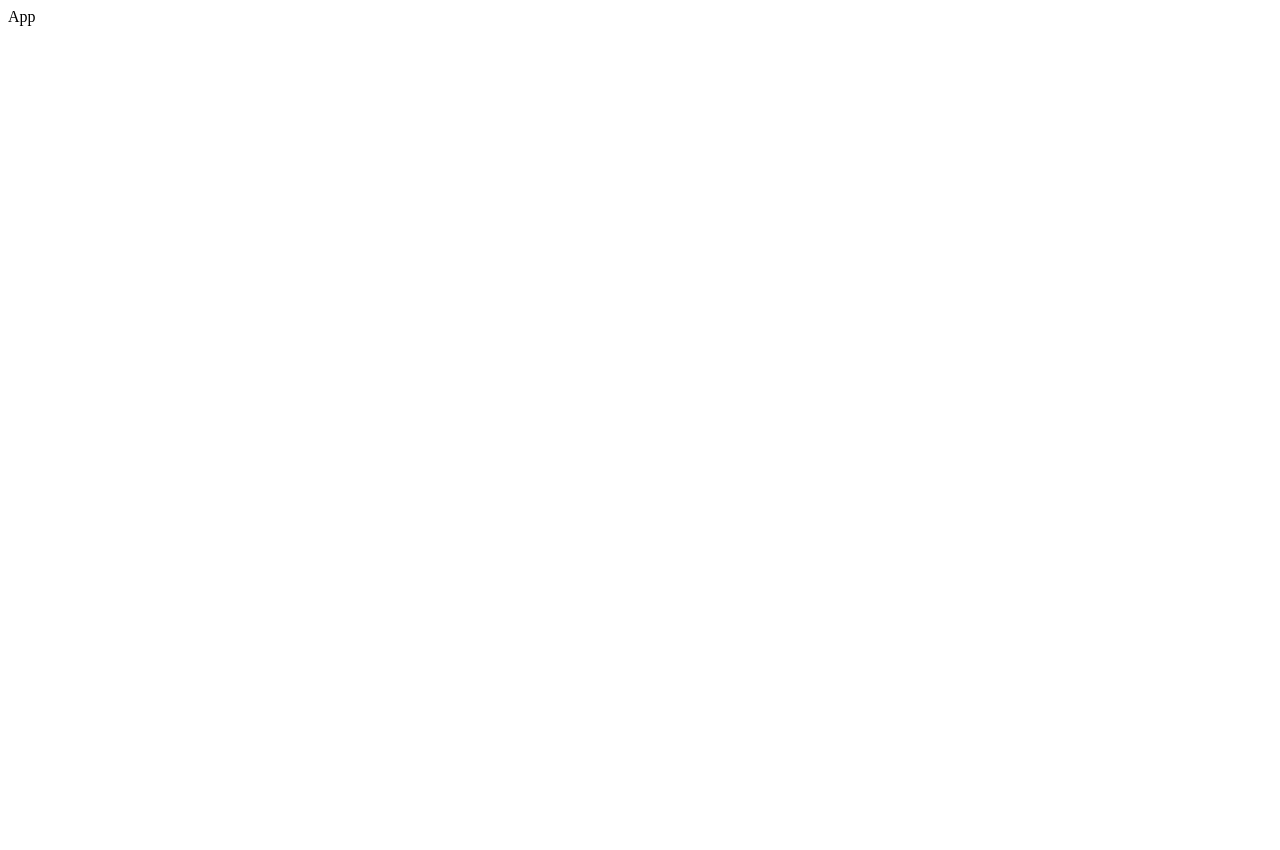
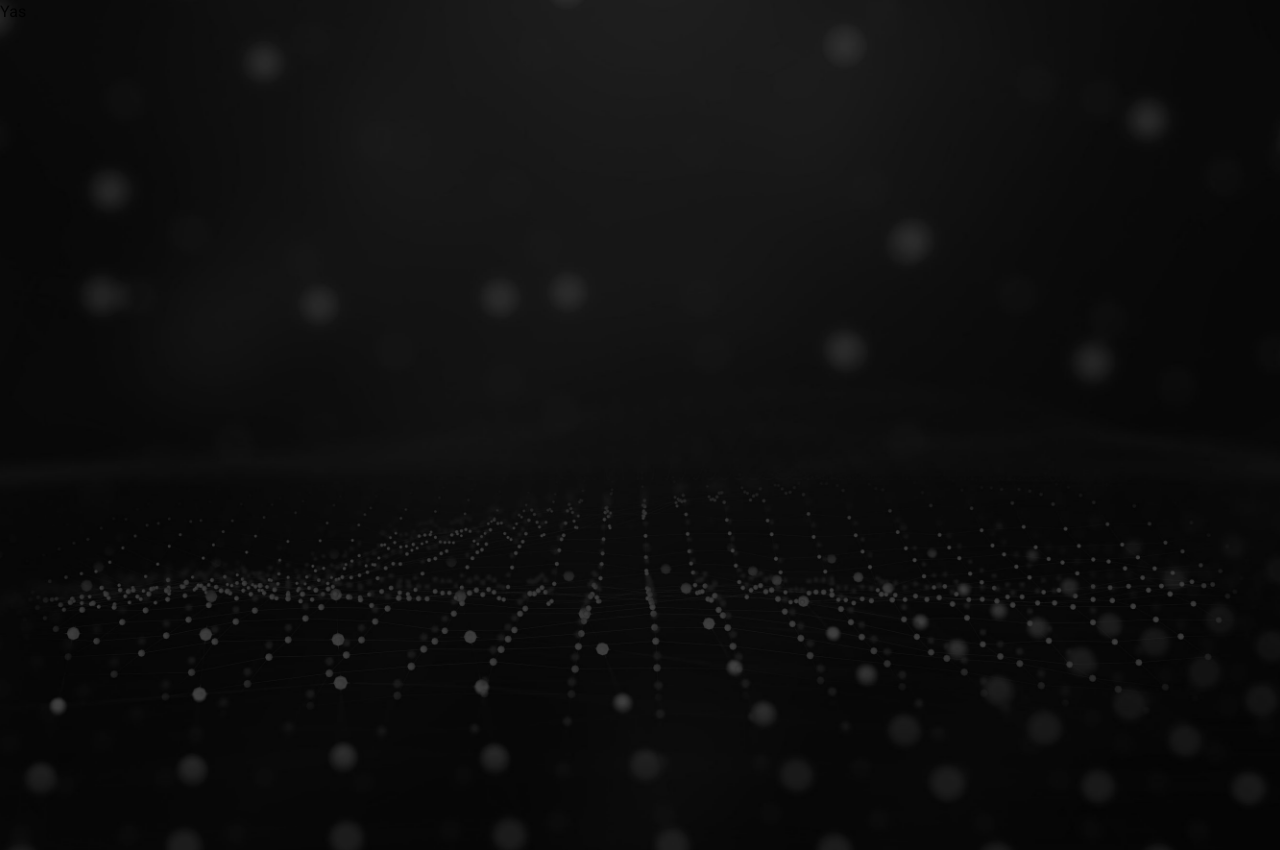
Before and after one commit to EgidijusPetrauskas/expense-tracker, a React (Create React App) app: page / in a window 1280 px wide. Before the commit the page ends 800 px from the top, so only its background shows below. Built offline with nearby package versions, Linux system fonts and the light colour scheme.

Commit message:
(feat): create basic home-page intro-section

```diff
--- a/src/app.tsx
+++ b/src/app.tsx
@@ -1,7 +1,8 @@
 import React from 'react';
+import HomePage from './pages/home-page/index';
 
 const App: React.FC = () => (
-  <div>App</div>
+  <HomePage />
 );
 
 export default App;
--- a/src/index.tsx
+++ b/src/index.tsx
@@ -1,9 +1,12 @@
 import React from 'react';
 import ReactDOM from 'react-dom';
+
+import { CssBaseline } from '@mui/material';
 import App from './app';
 
 ReactDOM.render(
   <React.StrictMode>
+    <CssBaseline />
     <App />
   </React.StrictMode>,
   document.getElementById('root'),
--- a/src/pages/home-page/index.tsx
+++ b/src/pages/home-page/index.tsx
@@ -1,7 +1,8 @@
 import React from 'react';
+import IntroSection from './sections/intro-section/index';
 
 const HomePage: React.FC = () => (
-  <div>HomePage</div>
+  <IntroSection />
 );
 
 export default HomePage;
--- /dev/null
+++ b/src/pages/home-page/sections/intro-section/index.tsx
@@ -0,0 +1,22 @@
+import React from 'react';
+
+import { Box } from '@mui/material';
+
+import Image from '../../images/intro-section-bg.jpg';
+
+const IntroSection: React.FC = () => (
+  <Box
+    component="main"
+    sx={{
+      width: 1,
+      height: 850,
+      backgroundImage: `url(${Image})`,
+      backgroundPosition: 'center',
+      backgroundSize: 'cover',
+    }}
+  >
+    <Box>Yas</Box>
+  </Box>
+);
+
+export default IntroSection;
```
Also changed, not shown: src/pages/home-page/images/intro-section-bg.jpg (added).
